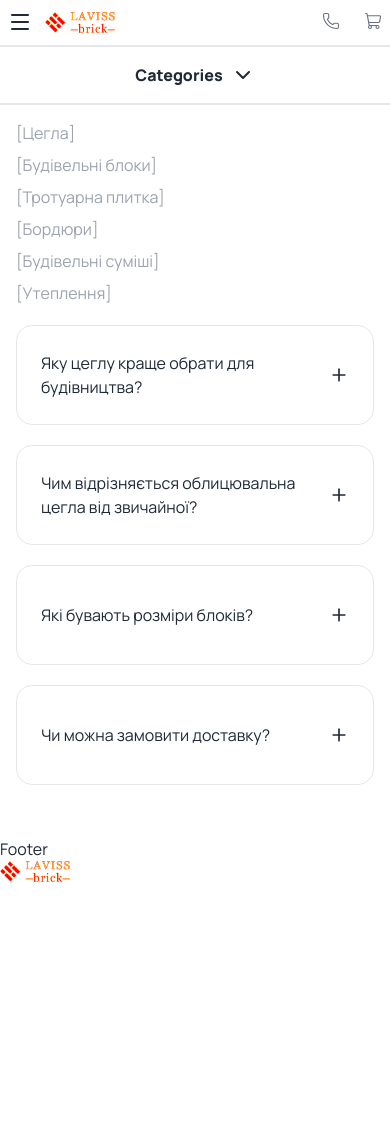
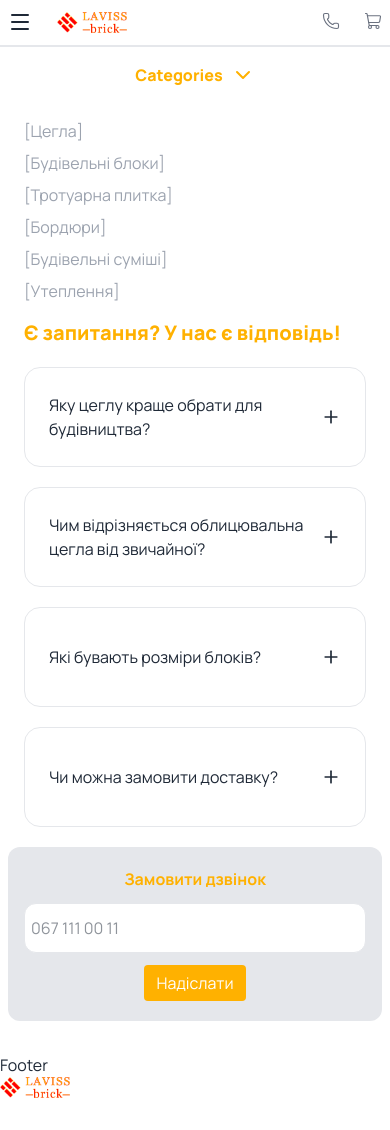
Before and after one commit to Serhiy8/laviss-brick, a Next.js app: page / in a window 390 px wide. Before the commit the page ends 914 px from the top, so only its background shows below. Built offline with nearby package versions, Linux system fonts and the light colour scheme.

Commit message:
orderCall added

```diff
--- a/app/layout.tsx
+++ b/app/layout.tsx
@@ -22,11 +22,9 @@ export default function RootLayout({
   return (
     <html lang="en" data-scroll-behavior="smooth">
       <body className={manrope.variable}>
-        <Container className="sm:block">
-          <Header />
-          {children}
-          <Footer />
-        </Container>
+        <Header />
+        <Container className="sm:block">{children}</Container>
+        <Footer />
       </body>
     </html>
   );
--- a/app/page.tsx
+++ b/app/page.tsx
@@ -1,5 +1,6 @@
 import Faq from "./shop/components/faq/page";
 import Hero from "./shop/components/hero/page";
+import OrderCall from "./shop/components/orderCall/orderCall";
 import SideBar from "./shop/components/sideBar/page";
 
 export default function Home() {
@@ -10,6 +11,7 @@ export default function Home() {
         <Hero />
       </div>
       <Faq />
+      <OrderCall />
     </>
   );
 }
--- a/app/shop/components/faq/faqClient.tsx
+++ b/app/shop/components/faq/faqClient.tsx
@@ -14,6 +14,10 @@ export type FaqProps = {
 export default function FaqClient({ faq }: FaqProps) {
   const faqCol = arrayBreaker({ faq: faq }, 4);
   return (
+    <div>
+      <h2 className="px-4 font-black text-xl mt-4 text-accent">
+        Є запитання? У нас є відповідь!
+      </h2>
       <div className="py-5 grid grid-cols-1 sm:grid-cols-2 md:grid-cols-3 gap-3 items-start">
         <ul className="grid grid-cols-1 px-4 md:px-0 gap-5">
           <FaqCol faq={faqCol.col1} />
@@ -25,5 +29,6 @@ export default function FaqClient({ faq }: FaqProps) {
           <FaqCol faq={faqCol.col3} />
         </ul>
       </div>
+    </div>
   );
 }
--- a/app/shop/components/header/page.tsx
+++ b/app/shop/components/header/page.tsx
@@ -4,10 +4,10 @@ import MobileMenu from "./mobileMenu/page";
 import Image from "next/image";
 export default function Header(): React.ReactNode {
   return (
-    <header className="">
+    <header className="max-w-7xl m-auto">
       <MobileMenu />
-      <div className="flex flex-1 justify-between py-3 border-b-2 border-border">
-        <div className="w-40 lg:grow-0 lg:w-60">
+      <div className="flex flex-1 justify-between py-3 border-b-2 border-border ">
+        <div className="w-46 lg:grow-0 lg:w-66">
           <Link href="/">
             <Image
               src="/image/logo.png"
--- a/app/shop/components/hero/page.tsx
+++ b/app/shop/components/hero/page.tsx
@@ -3,9 +3,11 @@ import HeroBottom from "./heroBottom/page";
 
 export default function Hero(): React.ReactNode {
   return (
-    <div className="hidden md:flex gap-x-4 gap-y-6 w-full flex-wrap pt-2 pl-2 h-full lg:pt-10 lg:pl-8 ">
-      <HeroTop />
-      <HeroBottom />
-    </div>
+    <>
+      <div className="hidden md:flex gap-x-4 gap-y-6 w-full flex-wrap pt-2 pl-2 h-full lg:pt-10 lg:pl-8 ">
+        <HeroTop />
+        <HeroBottom />
+      </div>
+    </>
   );
 }
--- /dev/null
+++ b/app/shop/components/orderCall/orderCall.tsx
@@ -0,0 +1,23 @@
+export default function OrderCall() {
+  return (
+    <form
+      action="submit"
+      className="flex flex-col items-center gap-3 px-4 py-5 rounded-xl bg-background-img md:hidden "
+    >
+      <h3 className="text-accent font-bold">Замовити дзвінок</h3>
+      <input
+        type="tel"
+        name="phone"
+        className="border border-border px-1.5 py-3 w-full rounded-xl sm:max-w-60 bg-background"
+        placeholder="067 111 00 11"
+        autoComplete="tel"
+      />
+      <button
+        type="button"
+        className="bg-accent text-text-white py-1.5 px-3 rounded-sm"
+      >
+        Надіслати
+      </button>
+    </form>
+  );
+}
--- a/app/shop/components/sideBar/sideBar.tsx
+++ b/app/shop/components/sideBar/sideBar.tsx
@@ -29,7 +29,7 @@ export default function SideBarClient({ categories }: SideBarClientProps) {
     <div className="shrink-0 w-full md:w-40 lg:w-60 md:border-r-2 md:border-border">
       <button
         type="button"
-        className="flex gap-2 py-4 border-b-2 border-border w-full justify-center font-black"
+        className="flex gap-2 py-4 md:border-b-2 md:border-border w-full justify-center font-black text-accent"
         onClick={() => setIsOpen((prev) => !prev)}
       >
         Categories
--- a/app/shop/components/ui/Container.tsx
+++ b/app/shop/components/ui/Container.tsx
@@ -7,7 +7,7 @@ export function Container({
   className,
 }: ContainerProps): React.ReactNode {
   return (
-    <div className={`mx-auto max-w-7xl w-full md:px-6 ${className}`}>
+    <div className={`mx-auto max-w-7xl w-full px-2 md:px-6 ${className}`}>
       {children}
     </div>
   );
```
Lines whose indentation alone changed are shown as unchanged.
